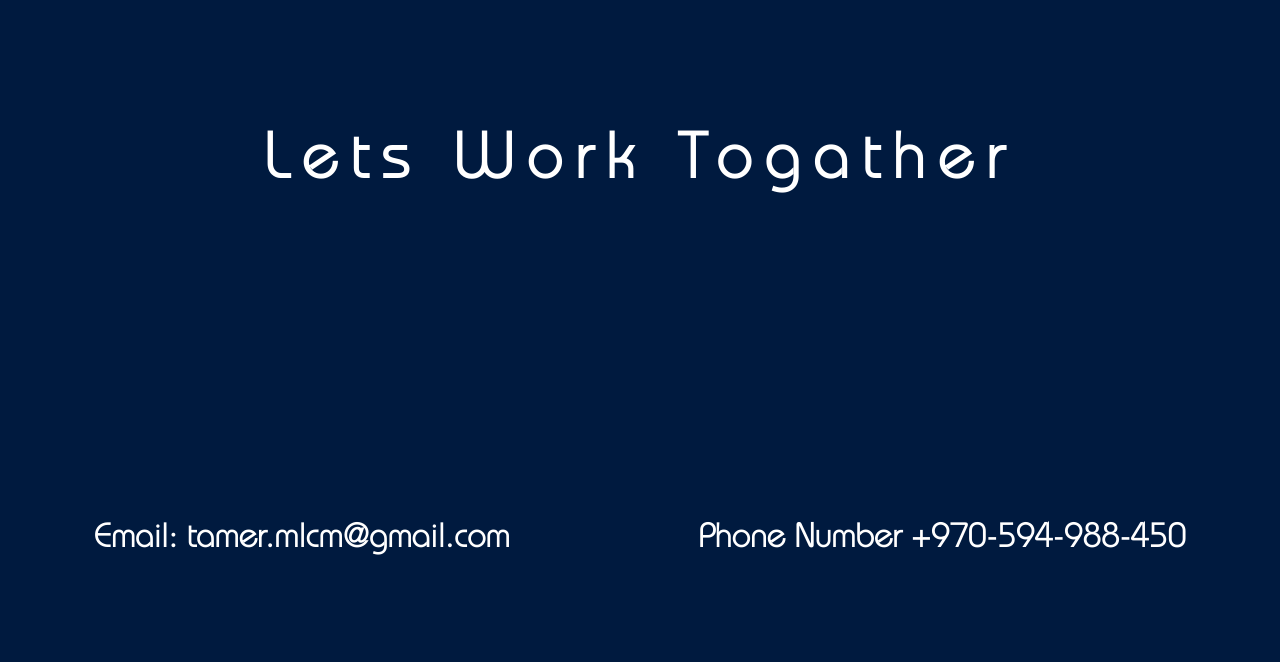
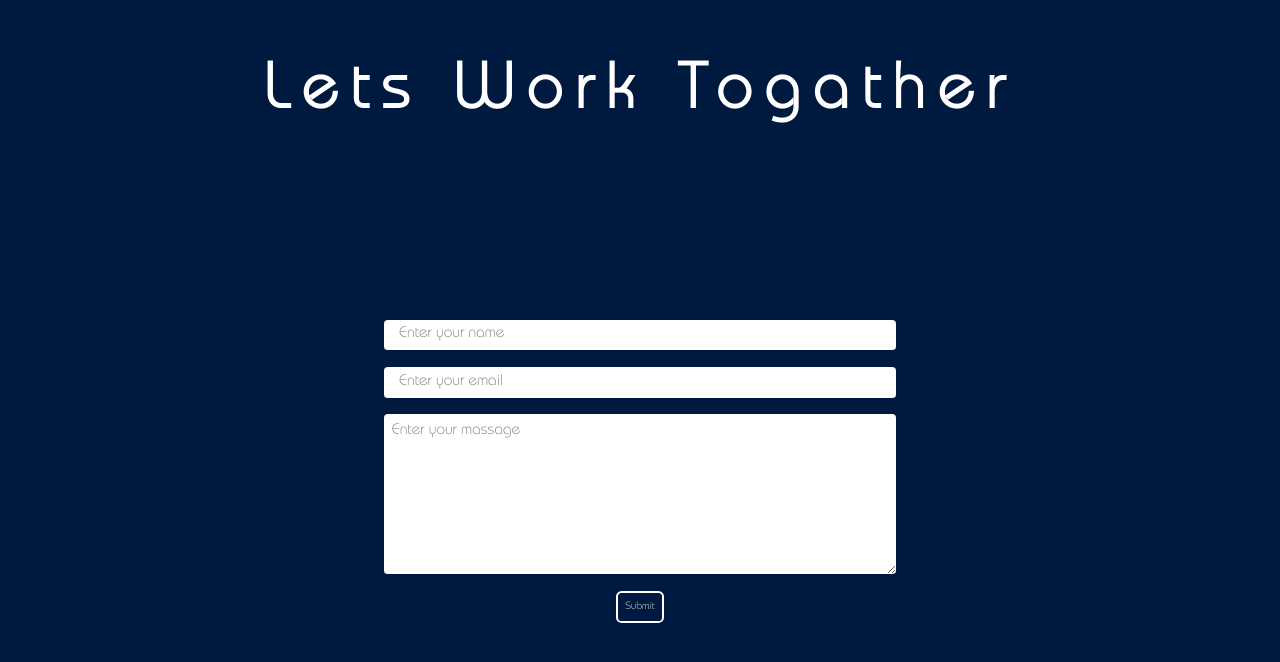
Before and after one commit to Tamer144/portofolio2, a plain HTML site: page index.htm in a window 1280 px wide. Shown: the part 3280-3942 px from the top of the page. Drawn offline with nearby package versions, Linux system fonts and the light colour scheme; files whose address does not match are found by name.

Commit message:
commiting contat form edits

```diff
--- a/css/style.css
+++ b/css/style.css
@@ -315,13 +315,52 @@ header > q + q{
 
 .contact-info{
     display: flex;
-    font-size: 2.6vw;
     color: #fff;
     margin: bottom 4rem; ;
     justify-content: space-around;
     align-items: center;
-    width: 100%;
+    width: 100vw;
+    height: 40vh;
     font-weight: 900;
+}
+
+.contact-info > form{
+    display: flex;
+    flex-direction: column;
+    justify-content: space-around;
+    align-items: center;
+    height: 100%;
+    width:100vw;
+
+}
+.contact-info > form > input{
+    padding: 1.2vw;
+    border-radius: 0.3vw;
+    width: 40vw;
+    height: 3vh;
+    font-size: 1.2vw;
+}
+.contact-info > form > textarea{
+    padding: 0.5rem;
+    border-radius: 0.3vw;
+    width: 40vw;
+    height: 20vh;
+    font-size: 1.2vw;
+}
+
+#submit{
+    height: 4vh;
+    width: 6vh;
+    border-radius: 0.7vh;
+    background-color: rgba(255, 255, 255, 0);
+    color: #fff;
+    border: #fff 2px solid;
+    font-size: 1.3vh;
+}
+#submit:hover{
+    background-color: rgb(255, 255, 255);
+    color:  #001a3f;
+    font-weight: 600;
 }
 
 /*Make the toggle*/
@@ -472,10 +511,7 @@ header > q + q{
         top: 10%;
     }
 
-    .contact-info{
-        flex-direction: column;
-        height: 20%;
-    }
+
 }
 @media(max-width : 580px){
     .card1-2{
--- a/index.htm
+++ b/index.htm
@@ -90,12 +90,24 @@
                 Lets Work Togather
             </h1>
             <div class="contact-info">
-                <p>Email: tamer.mlcm@gmail.com</p>
-                <p>Phone Number +970-594-988-450</p>
+                <form>
+                    <input type="text" id="name" placeholder="Enter your name">
+                    <input type="email" id="email" placeholder="Enter your email">
+                    <textarea name="massage" id="massage" cols="30" rows="10" placeholder="Enter your massage"></textarea>
+                    <button type="button" id="submit">Submit</button>
+                </form>
             </div>
         </section>
     </footer>
     <script src="js/jquery.js"></script>
+    <script type="text/javascript"
+        src="https://cdn.jsdelivr.net/npm/@emailjs/browser@3/dist/email.min.js">
+    </script>
+    <script type="text/javascript">
+        (function(){
+            emailjs.init("nPgdVNLEz7SybMExy");
+        })();
+    </script>
     <script src="js/jquery.waypoints.min.js"></script>
     <script src="js/effects.js"></script>
 </body>
--- a/js/effects.js
+++ b/js/effects.js
@@ -71,6 +71,33 @@ $(function(){
         }
     })
 
+    const sendEmail = ()=>{
+
+        const from_name = document.getElementById('name').value;
+        const massage = document.getElementById('massage').value;
+        const email = document.getElementById('email').value;
+
+        var templateParams = {
+            from_name: from_name,
+            to_name: "tamer fakhoury",
+            message: massage,
+            reply_to : email,
+            notes: 'New Email from your webpage'
+        };
+        if(from_name != '' && massage != ''  && email != ''){
+            emailjs.send('service_eoae30c', 'template_mhzbgxm', templateParams)
+                .then(function(response) {
+                console.log('SUCCESS!', response.status, response.text);
+                document.getElementById('submit').innerText = 'Success';
+                }, function(error) {
+                console.log('FAILED...', error);
+                document.getElementById('submit').innerText = 'Failed';
+                });
+        } else{
+            document.getElementById('submit').innerText = 'Failed';
+        }
+    }
+     document.getElementById('submit').addEventListener('click' , sendEmail)
 
 
 })
```
